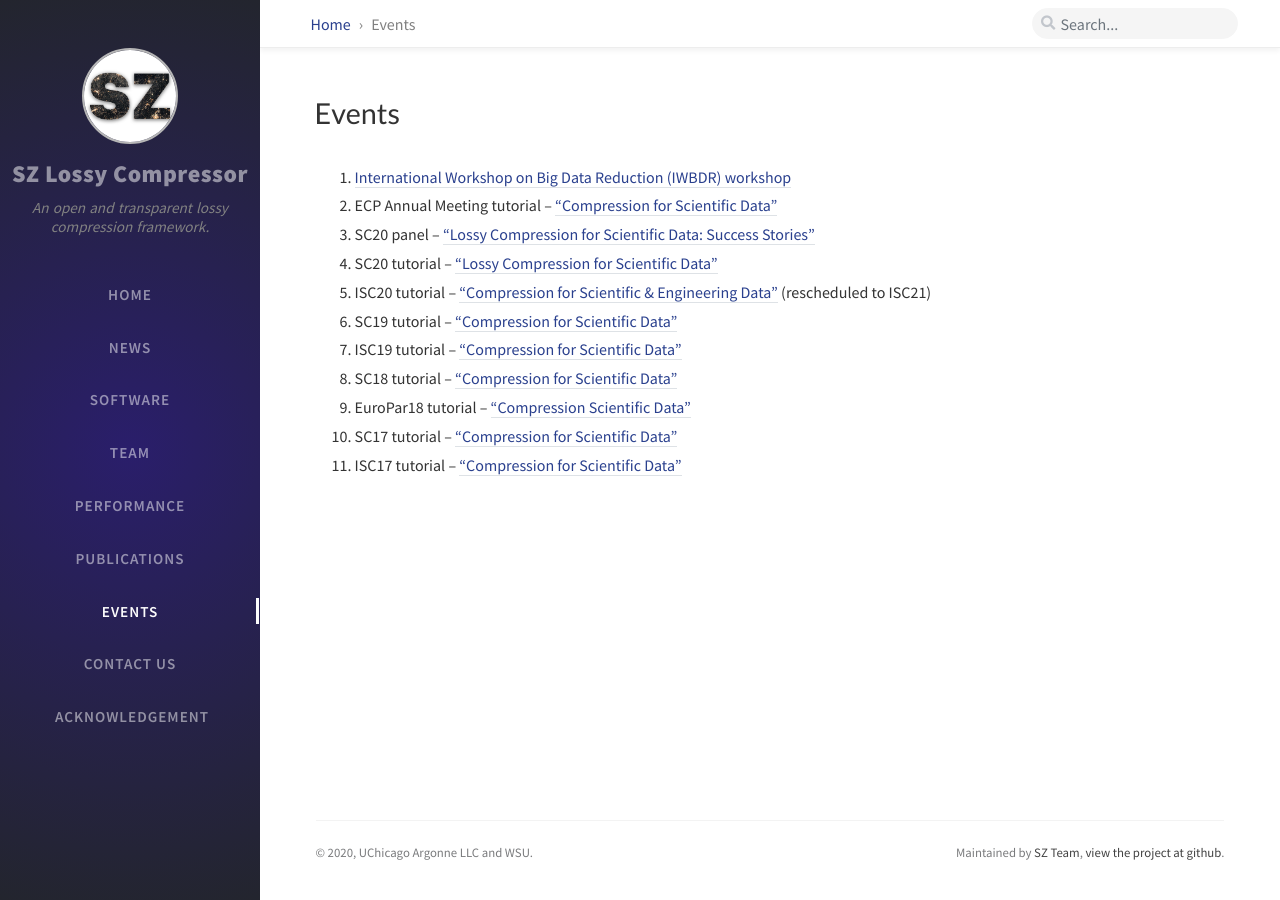
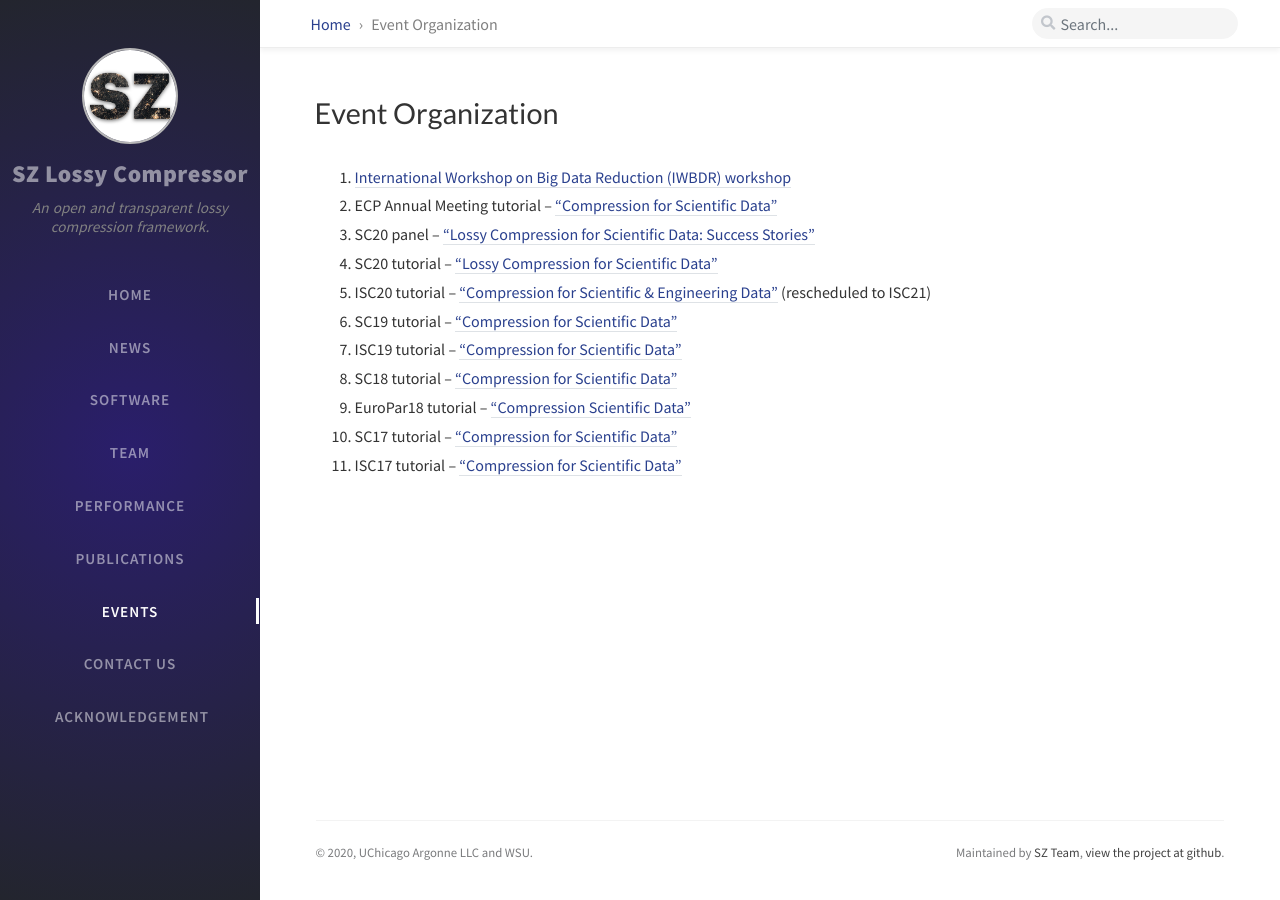
Before and after one commit to szcompressor/szcompressor.github.io, a Jekyll site: the page built from tabs/events.md, in a window 1280 px wide. Built offline with Jekyll 4.4.1, drawn with Linux system fonts in a browser that asks for light colours; nearby versions of some CDN libraries; comment, search, counter and statistics services are not loaded.

Commit message:
Update events.md

```diff
--- a/tabs/events.md
+++ b/tabs/events.md
@@ -1,5 +1,5 @@
 ---
-title: Events
+title: Event Organization
 ---
 
 1. [International Workshop on Big Data Reduction (IWBDR) workshop](https://iwbdr.github.io/iwbdr20/)
```
